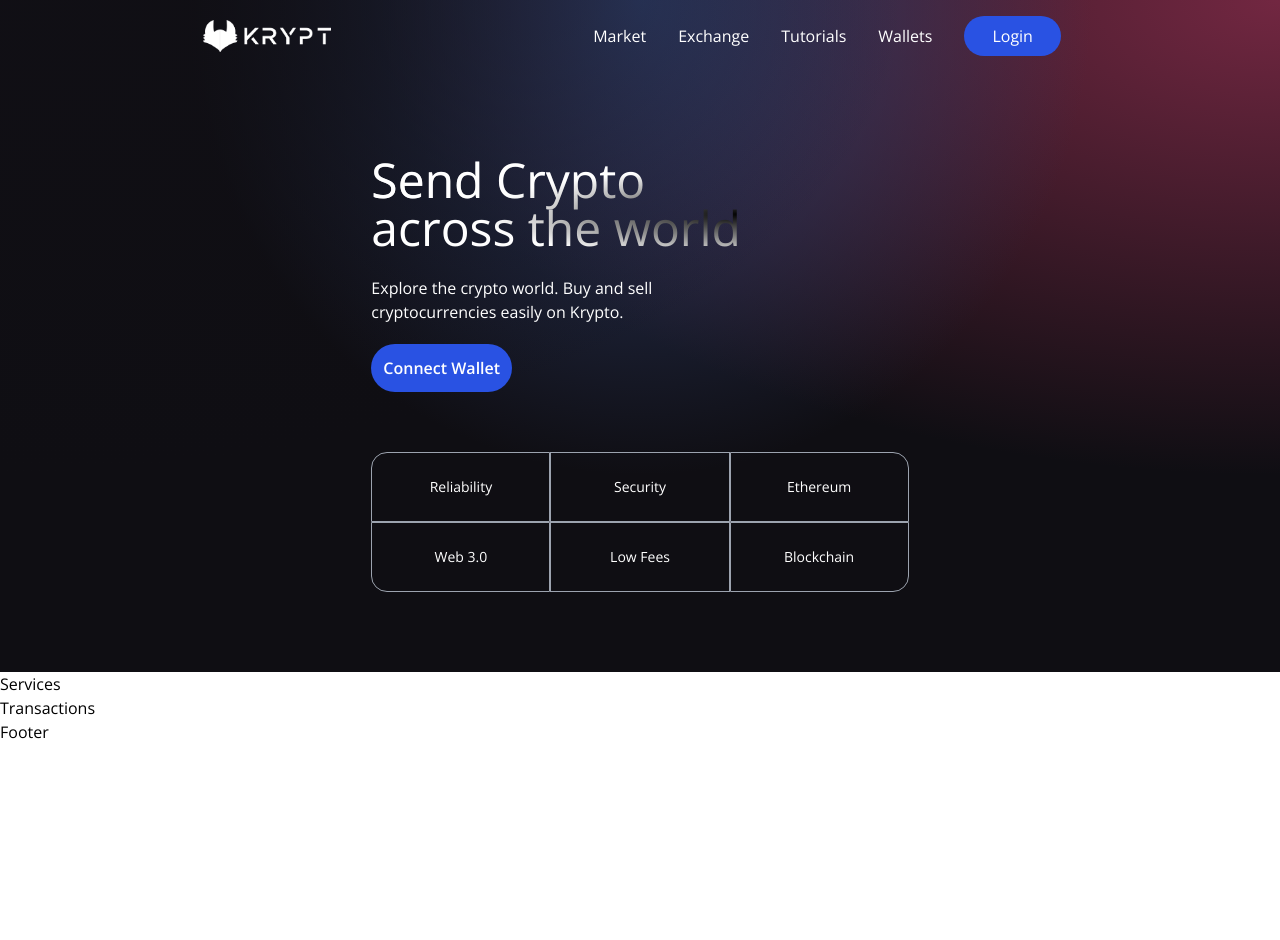
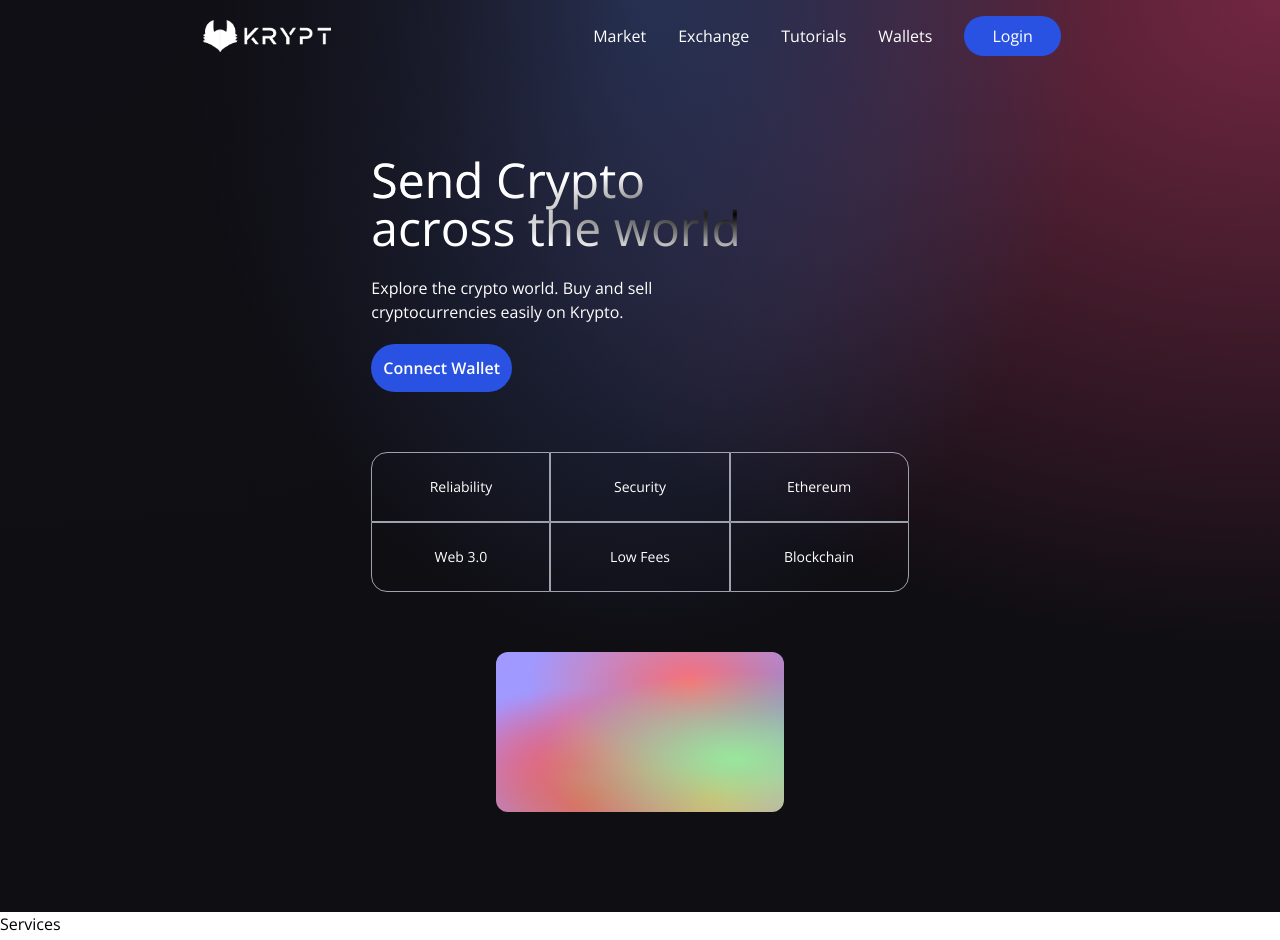
Before and after one commit to tla111/krypt-2023, a React (Vite) app in the folder client/: page / in a window 1280 px wide. Shown: the top 940 px of the page. Before the commit the page ends 800 px from the top, so only its background shows below. Built offline with nearby package versions, Linux system fonts and the light colour scheme.

Commit message:
styled glass morphism

```diff
--- a/client/src/components/Welcome.jsx
+++ b/client/src/components/Welcome.jsx
@@ -44,6 +44,11 @@ const Welcome = () => {
                         <div className={`rounded-br-2xl ${companyCommonStyles}`}>
                             Blockchain
                         </div>
+                    </div>
+
+                    <div className="flex flex-col flex-1 items-center justify-start w-full mf:mt-0 mt-10">
+                        <div className="p-3 flex justify-end items-start flex-col rounded-xl h-40 sm:w-72 w-full my-5 eth-card .white-glassmorphism ">
+                        </div>
 
                     </div>
 
```
